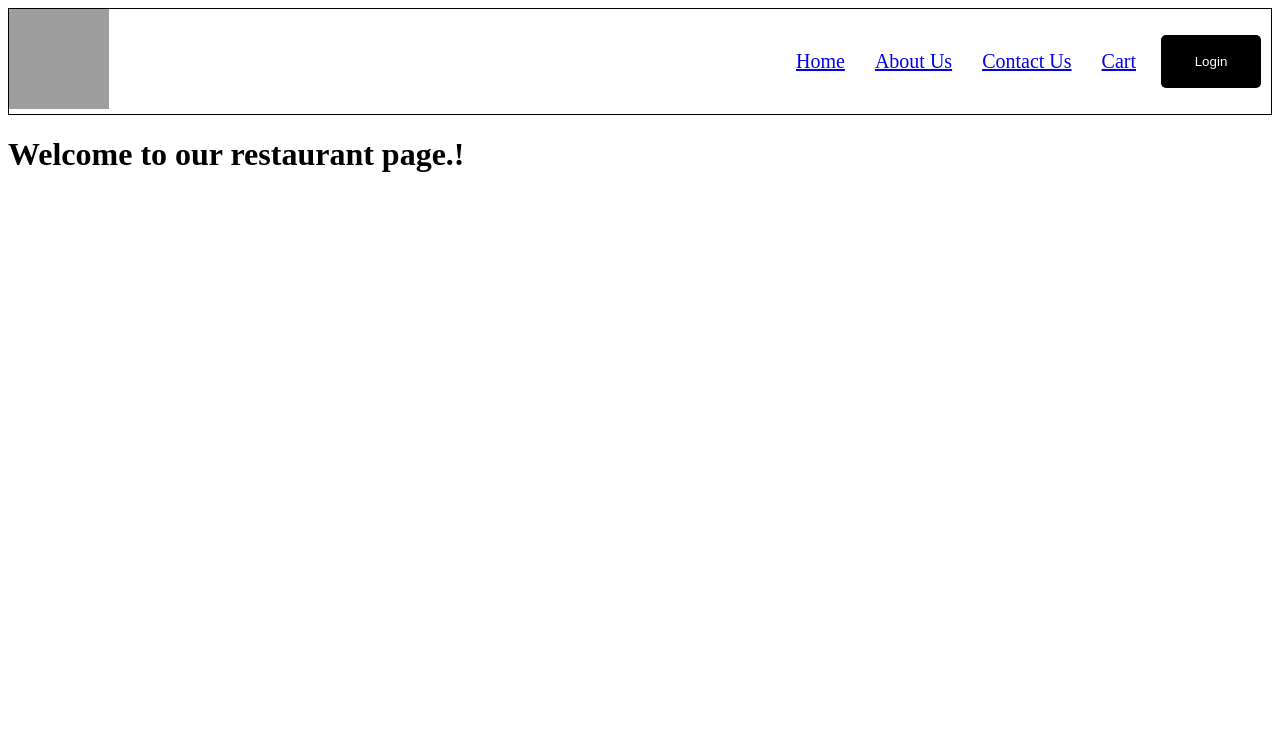
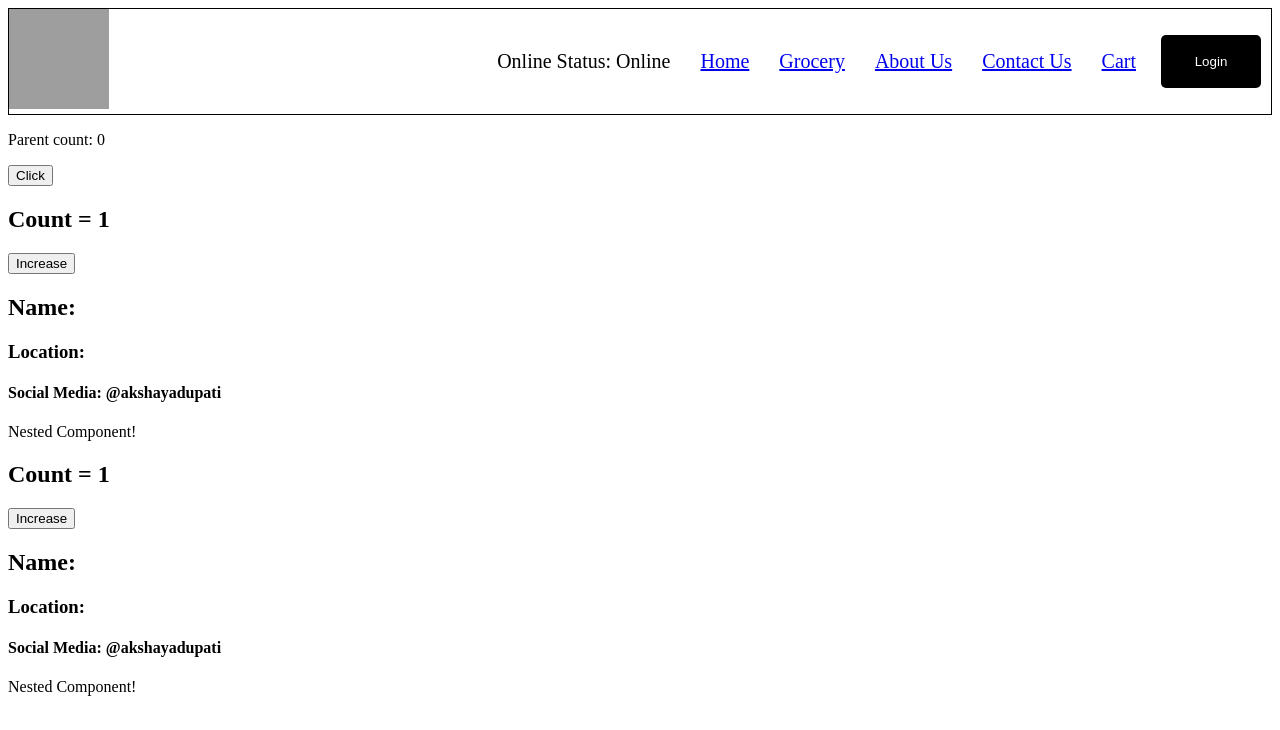
Before and after one commit to akshayadupati/restaurant-project, a React (Vite) app: page /about in a window 1280 px wide. Shown: the top 730 px of the page. Built offline with nearby package versions, Linux system fonts and the light colour scheme; grey boxes are pictures that could not be loaded.

Commit message:
Chapter-9

```diff
--- a/src/App.js
+++ b/src/App.js
@@ -1,18 +1,25 @@
-import React, { useState, useEffect } from "react";
+import React, { useState, useEffect, lazy, Suspense } from "react";
 import ReactDOM from "react-dom/client";
 import Header from "./components/Header";
 import Body from "./components/Body";
 import About from "./components/About";
 import Contact from "./components/Contact";
 import Error from "./components/Error";
+//import Grocery from "./components/Grocery";
+
+const Grocery = lazy(() => import("./components/Grocery"));
 import { createBrowserRouter, RouterProvider, Outlet } from "react-router-dom";
 import RestaurantMenu from "./components/RestaurantMenu";
+import { ThemeContextProviderr } from "./Pagination-Interview Prep/ThemeContextt";
+import Shimmer from "./components/Shimmer";
 
 const App = () => {
   return (
     <div className="app-container">
-      <Header />
-      <Outlet />
+      <ThemeContextProviderr>
+        <Header />
+        <Outlet />
+      </ThemeContextProviderr>
     </div>
   );
 };
@@ -36,6 +43,14 @@ const routerConfiguration = createBrowserRouter([
         path: `/restaurant/:id`,
         element: <RestaurantMenu />,
       },
+      {
+        path: "/grocery",
+        element: (
+          <Suspense fallback={<Shimmer />}>
+            <Grocery />
+          </Suspense>
+        ),
+      },
     ],
   },
 ]);
--- /dev/null
+++ b/src/Pagination-Interview Prep/ThemeContextt.js
@@ -0,0 +1,15 @@
+import { createContext, useState } from "react";
+
+const ThemeContextt = createContext();
+
+export const ThemeContextProviderr = ({ children }) => {
+  const [theme, setTheme] = useState("light");
+
+  return (
+    <ThemeContextt.Provider value={{ theme, setTheme }}>
+      {children}
+    </ThemeContextt.Provider>
+  );
+};
+
+export default ThemeContextt;
--- a/src/components/About.js
+++ b/src/components/About.js
@@ -1,9 +1,74 @@
-const About = () => {
-  return (
-    <div>
-      <h1>Welcome to our restaurant page.!</h1>
-    </div>
-  );
-};
+import User from "./User";
+import UserClass from "./UserClass";
+import React from "react";
+
+class About extends React.Component {
+  constructor(props) {
+    super(props);
+    this.state = {
+      countt: 0,
+    };
+    console.log("Parent constructor");
+  }
+
+  componentDidMount() {
+    console.log("Parent componentDidMount");
+    this.setState({
+      count: this.state.countt + 1,
+    });
+  }
+
+  render() {
+    console.log("Parent render");
+    return (
+      <>
+        <p>Parent count: {this.state.countt}</p>
+        <button
+          onClick={() => this.setState({ countt: this.state.countt + 1 })}
+        >
+          Click
+        </button>
+        <UserClass />
+        <UserClass />
+      </>
+    );
+  }
+}
+// const About = () => {
+//   return (
+//     <div>
+//       <h1>Welcome to our restaurant page.!</h1>
+//       <User />
+//       <UserClass name="Akshaya-Class" location="Canada-Class" />
+//     </div>
+//   );
+// };
 
 export default About;
+
+/*
+
+Parent Constructor
+Parent Render
+
+Child constructor
+Child render
+
+Nested Child constructor
+Nested Child render
+
+Child constructor
+Child render
+
+Nested Child constructor
+Nested Child render
+
+Nested Child componentDidMount
+Child componentDidMount
+Nested Child componentDidMount
+Child componentDidMount
+
+
+Parent componentDidMount
+
+*/
--- a/src/components/Body.js
+++ b/src/components/Body.js
@@ -3,6 +3,7 @@ import { SWIGGY_URL } from "../utils/constants";
 import RestaurantCard from "./RestaurantCard";
 import Shimmer from "./Shimmer";
 import { Link } from "react-router-dom";
+import useOnlineStatus from "../utils/hooks/useOnlineStatus";
 
 const Body = () => {
   const [listOfRestaurants, setListOfRestaurants] = useState([]);
@@ -10,7 +11,6 @@ const Body = () => {
   const [searchText, setSearchText] = useState("");
 
   useEffect(() => {
-    console.log("useEffect Bodyyy rendered");
     fetchData();
   }, []);
 
@@ -27,7 +27,13 @@ const Body = () => {
         ?.restaurants
     );
   };
-  console.log("Bodyyy rendered", listOfRestaurants);
+
+  const onlineStatus = useOnlineStatus();
+
+  if (onlineStatus === false)
+    return (
+      <h1>Your internet seems to be disconnected. Please try again later...</h1>
+    );
   return listOfRestaurants.length === 0 ? (
     <Shimmer />
   ) : (
@@ -72,7 +78,11 @@ const Body = () => {
       </div>
       <div className="restaurant-container">
         {filteredRestaurants.map((restaurant) => (
-          <Link key={restaurant.info.id} to={`/restaurant/${restaurant.info.id}`}>
+          <Link
+            key={restaurant.info.id}
+            to={`/restaurant/${restaurant.info.id}`}
+            className="custom-link"
+          >
             <RestaurantCard restaurant={restaurant} />
           </Link>
         ))}
--- /dev/null
+++ b/src/components/Grocery.js
@@ -0,0 +1,5 @@
+const Grocery = () => {
+  return <div>Grocery</div>;
+};
+
+export default Grocery;
--- a/src/components/Header.js
+++ b/src/components/Header.js
@@ -1,19 +1,30 @@
 import { Link } from "react-router-dom";
 import { LOGO_URL } from "../utils/constants";
 import { useState } from "react";
+import { useContext } from "react";
+import useOnlineStatus from "../utils/hooks/useOnlineStatus";
+import themeContextt from "../Pagination-Interview Prep/ThemeContextt";
 
 const Header = () => {
   const [btnName, setBtnName] = useState("Login");
+  const onlineStatus = useOnlineStatus();
+  const { theme, setTheme } = useContext(themeContextt);
   return (
     <div className={"header-container"}>
-      {console.log("Header")}
+      {console.log("Header", theme)}
       <div className="logo-container">
         <img className="logo-img" src={LOGO_URL}></img>
       </div>
       <div className="nav-items-container">
         <ul className="nav-items-list">
           <li className="nav-item">
+            Online Status: {onlineStatus === true ? "Online" : "Offline"}
+          </li>
+          <li className="nav-item">
             <Link to="/">Home</Link>
+          </li>
+          <li className="nav-item">
+            <Link to="/grocery">Grocery</Link>
           </li>
           <li className="nav-item">
             <Link to="/about">About Us</Link>
@@ -28,6 +39,7 @@ const Header = () => {
             className="login-btn"
             onClick={() => {
               btnName === "Login" ? setBtnName("Logout") : setBtnName("Login");
+              setTheme("dark");
             }}
           >
             {btnName}
--- /dev/null
+++ b/src/components/NestedChild.js
@@ -0,0 +1,30 @@
+import React from "react";
+
+class NestedChild extends React.Component {
+  constructor(props) {
+    super(props);
+    this.state = {
+      name: "Nestec Child",
+    };
+    console.log("Nested Child Constructor!");
+  }
+
+  componentDidMount() {
+    console.log("Nested child componentDidMount");
+    this.setState({
+      name: "Akshaya",
+    });
+  }
+  render() {
+    {
+      console.log("Nested Child render");
+    }
+    return (
+      <div>
+        <p>Nested Component!</p>
+      </div>
+    );
+  }
+}
+
+export default NestedChild;
--- a/src/components/RestaurantMenu.js
+++ b/src/components/RestaurantMenu.js
@@ -1,31 +1,14 @@
-import { useEffect, useState } from "react";
 import Shimmer from "./Shimmer";
 import { useParams } from "react-router-dom";
-import { MENU_API } from "../utils/constants";
+import Error from "./Error";
+import useRestaurantMenu from "../utils/hooks/useRestaurantMenu";
 
 const RestaurantMenu = () => {
-  const [restaurantData, setRestaurantData] = useState(null);
-
   const { id } = useParams();
-  useEffect(() => {
-    fetchRestaurantData();
-  }, []);
-
-  const fetchRestaurantData = async () => {
-    try {
-      const data = await fetch(
-        `${MENU_API}${id}`
-      );
-      const result = await data.json();
-      setRestaurantData(result.data);
-      console.log("Result", result.data);
-    } catch (err) {
-      console.log(err);
-    }
-  };
-
+  const restaurantData = useRestaurantMenu(id);
   if (restaurantData === null) return <Shimmer />;
 
+  if (!restaurantData || !restaurantData.cards) return <Error />;
   const { name, costForTwoMessage, cuisines } =
     restaurantData?.cards[2]?.card?.card?.info;
 
@@ -33,7 +16,6 @@ const RestaurantMenu = () => {
     restaurantData?.cards[4]?.groupedCard?.cardGroupMap?.REGULAR?.cards[2].card
       .card;
 
-  console.log(itemCards);
   return (
     <div>
       <h2>{name}</h2>
@@ -42,7 +24,8 @@ const RestaurantMenu = () => {
       <ul>
         {itemCards.map((item) => (
           <li key={item.card.info.id}>
-            {item.card.info.name} - Rs. {item.card.info.price / 100 || item.card.info.defaultPrice/100}
+            {item.card.info.name} - Rs.{" "}
+            {item.card.info.price / 100 || item.card.info.defaultPrice / 100}
           </li>
         ))}
       </ul>
--- /dev/null
+++ b/src/components/User.js
@@ -0,0 +1,18 @@
+import { useState } from "react";
+
+const User = () => {
+  const [count] = useState(0);
+  const [count1] = useState(1);
+  return (
+    <div className="usercard-container">
+      <h2>
+        Count = {count} & {count1}
+      </h2>
+      <h2>Name: Akshaya</h2>
+      <h3>Location: Canada</h3>
+      <h4>Social Media: @akshayadupati</h4>
+    </div>
+  );
+};
+
+export default User;
--- /dev/null
+++ b/src/components/UserClass.js
@@ -0,0 +1,43 @@
+import React from "react";
+import NestedChild from "./NestedChild";
+
+class UserClass extends React.Component {
+  constructor(props) {
+    super(props);
+    this.state = {
+      count: 0,
+    };
+    console.log("Child constructor");
+  }
+
+  componentDidMount() {
+    console.log("Child componentDidMount");
+    this.setState({
+      count: this.state.count + 1,
+    });
+  }
+
+  render() {
+    console.log("Child render");
+    const { name, location } = this.props;
+    const { count, count2 } = this.state;
+    return (
+      <div className="usercard-container">
+        <h2>Count = {count}</h2>
+        <button
+          onClick={() => {
+            this.setState({ count: this.state.count + 1 });
+          }}
+        >
+          Increase
+        </button>
+        <h2>Name: {name}</h2>
+        <h3>Location: {location}</h3>
+        <h4>Social Media: @akshayadupati</h4>
+        <NestedChild />
+      </div>
+    );
+  }
+}
+
+export default UserClass;
--- /dev/null
+++ b/src/utils/hooks/useOnlineStatus.js
@@ -0,0 +1,19 @@
+import { useEffect, useState } from "react";
+
+const useOnlineStatus = () => {
+  const [onlineStatus, setOnlineStatus] = useState(true);
+
+  useEffect(() => {
+    console.log("online status");
+    window.addEventListener("offline", () => {
+      setOnlineStatus(false);
+    });
+    window.addEventListener("online", () => {
+      setOnlineStatus(true);
+    });
+  }, []);
+
+  return onlineStatus;
+};
+
+export default useOnlineStatus;
--- /dev/null
+++ b/src/utils/hooks/useRestaurantMenu.js
@@ -0,0 +1,23 @@
+import { useEffect, useState } from "react";
+import { MENU_API } from "../constants";
+
+const useRestaurantMenu = (restaurantID) => {
+  const [restaurantData, setRestaurantData] = useState(null);
+  useEffect(() => {
+    fetchRestaurantMenu();
+  }, []);
+
+  const fetchRestaurantMenu = async () => {
+    try {
+      const data = await fetch(`${MENU_API}${restaurantID}`);
+      const result = await data.json();
+      setRestaurantData(result.data);
+    } catch (err) {
+      console.log(err);
+    }
+  };
+
+  return restaurantData;
+};
+
+export default useRestaurantMenu;
```
